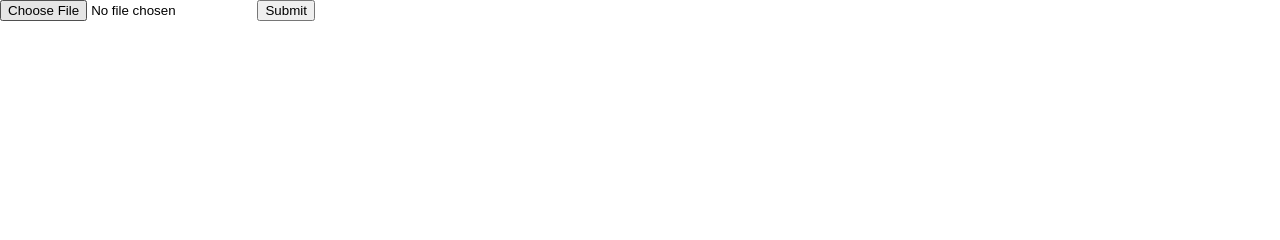
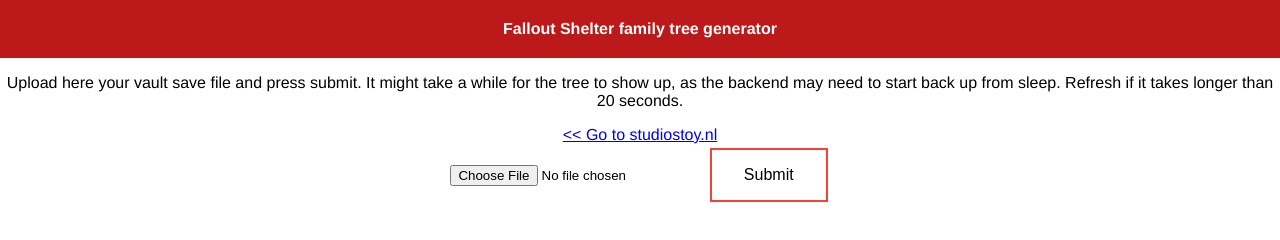
Before and after one commit to StudioStoy/falloutShelterFamilyTreeSite, a website: page index.html in a window 1280 px wide. Drawn offline with Linux system fonts and the light colour scheme.

Commit message:
added styling and info

```diff
--- a/index.css
+++ /dev/null
@@ -1,21 +0,0 @@
-/*CSS*/
-html, body{
-    width: 100%;
-    height: 100%;
-    padding: 0;
-    margin:0;
-    overflow: hidden;
-    font-family: Helvetica, serif;
-}
-#tree{
-    width:100%;
-    height:100%;
-}
-
-svg.tommy .node.male>rect {
-    fill: lightskyblue;
-}
-
-svg.tommy .node.female>rect {
-    fill: pink;
-}
--- a/index.html
+++ b/index.html
@@ -5,10 +5,19 @@
     <title>Fallout Shelter Family Tree</title>
     <link rel="icon" type="image/x-icon" href="favicon.ico">
     <script src="https://balkan.app/js/familytree.js"></script>
-    <link rel="stylesheet" type="text/css" href="index.css">
+    <link rel="stylesheet" type="text/css" href="styles.css">
 </head>
 <body>
 <main>
+    <h1>Fallout Shelter family tree generator</h1>
+
+    <p class="info">
+        Upload here your vault save file and press submit. It might take a while for the tree to show up,
+        as the backend may need to start back up from sleep. Refresh if it takes longer than 20 seconds.
+    </p>
+
+    <a href="http://studiostoy.nl"><< Go to studiostoy.nl</a>
+
     <input type="file" name="import-file" id="import-file" accept="application/json" required>
     <button id="submitButton">Submit</button>
 
--- /dev/null
+++ b/styles.css
@@ -0,0 +1,55 @@
+/*CSS*/
+html, body{
+    width: 100%;
+    height: 100%;
+    padding: 0;
+    margin:0;
+    overflow: hidden;
+    font-family: Helvetica, serif;
+    text-align: center;
+}
+
+h1 {
+    padding: 20px;
+    text-align: center;
+    background: #bc1a1a;
+    color: white;
+    font-size: 1rem;
+    margin:0;
+}
+
+a {
+    display: block;
+}
+
+button {
+    background-color: white;
+    color: black;
+    border: 2px solid #f44336;
+    padding: 16px 32px;
+    text-align: center;
+    text-decoration: none;
+    display: inline-block;
+    font-size: 16px;
+    margin: 4px 2px;
+    transition-duration: 0.4s;
+    cursor: pointer;
+}
+
+button:hover {
+    background-color: #f44336;
+    color: white;
+}
+
+#tree{
+    width:100%;
+    height:100%;
+}
+
+svg.tommy .node.male>rect {
+    fill: lightskyblue;
+}
+
+svg.tommy .node.female>rect {
+    fill: pink;
+}
```
Also changed, not shown: 1 other file.
